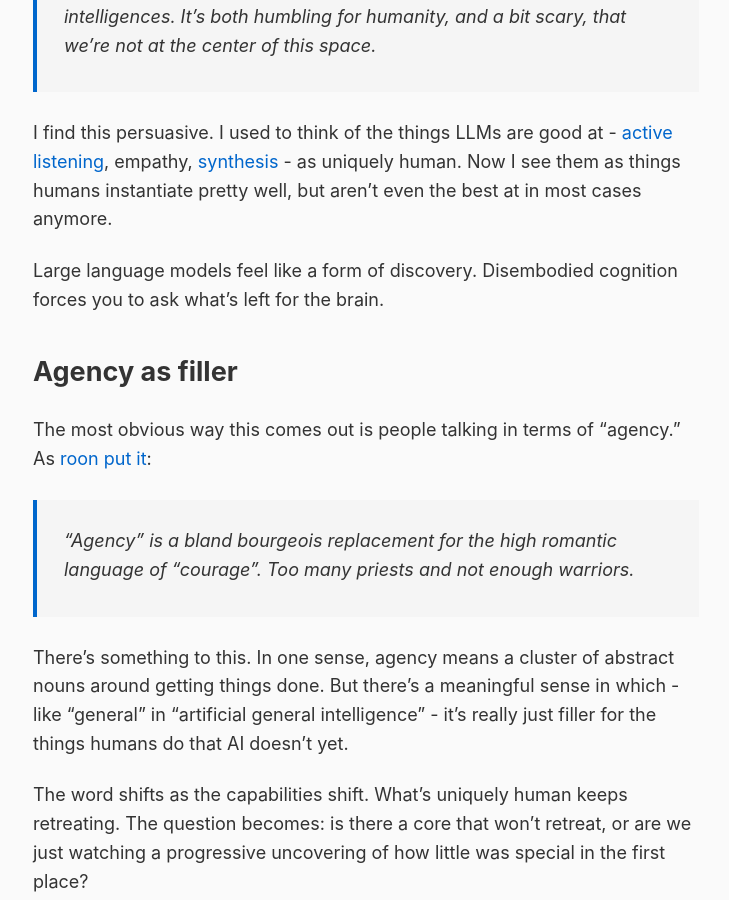
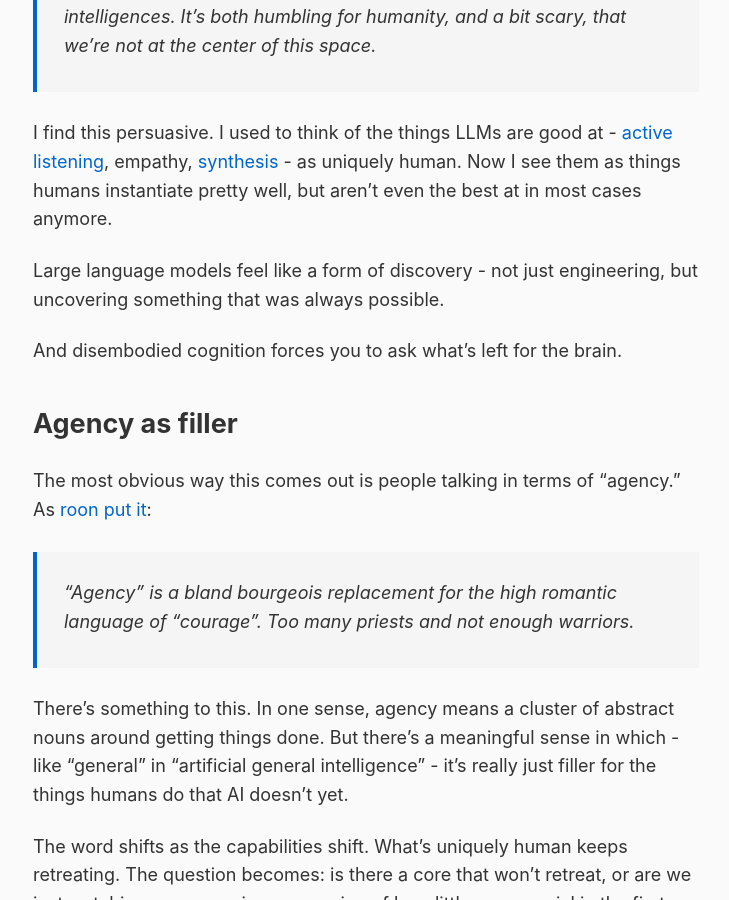
Before and after one commit to rob137/rob137.github.io, a Jekyll site: the page built from _posts/2026-01-05-gateway-drug.md, in a window 1280 px wide and 900 px high, scrolled down 1257 px. Shown: the whole window, without its empty margins (274-1003 px from the left). Built offline with Jekyll 4.4.1, drawn with Linux system fonts in a browser that asks for light colours.

Commit message:
Separate discovery and disembodied cognition points

```diff
--- a/_posts/2026-01-05-gateway-drug.md
+++ b/_posts/2026-01-05-gateway-drug.md
@@ -28,7 +28,9 @@ Cut forward a few months. You're listening to conversations about the brain. Sud
 
 I find this persuasive. I used to think of the things LLMs are good at - [active listening](/2026/01/02/last-bastion/), empathy, [synthesis](/2026/01/02/show-dont-tell/) - as uniquely human. Now I see them as things humans instantiate pretty well, but aren't even the best at in most cases anymore.
 
-Large language models feel like a form of discovery. Disembodied cognition forces you to ask what's left for the brain.
+Large language models feel like a form of discovery - not just engineering, but uncovering something that was always possible.
+
+And disembodied cognition forces you to ask what's left for the brain.
 
 ## Agency as filler
 
```
